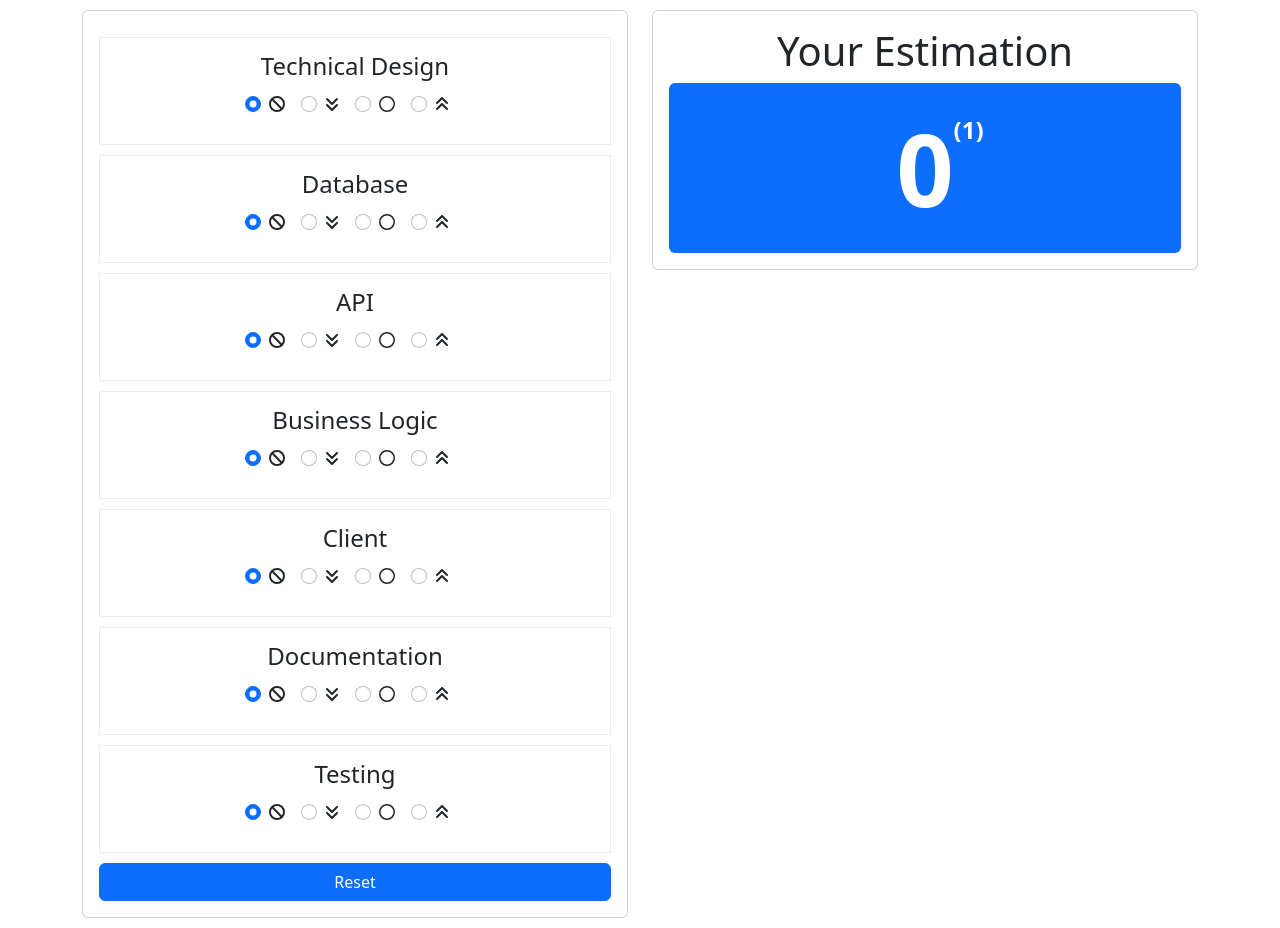
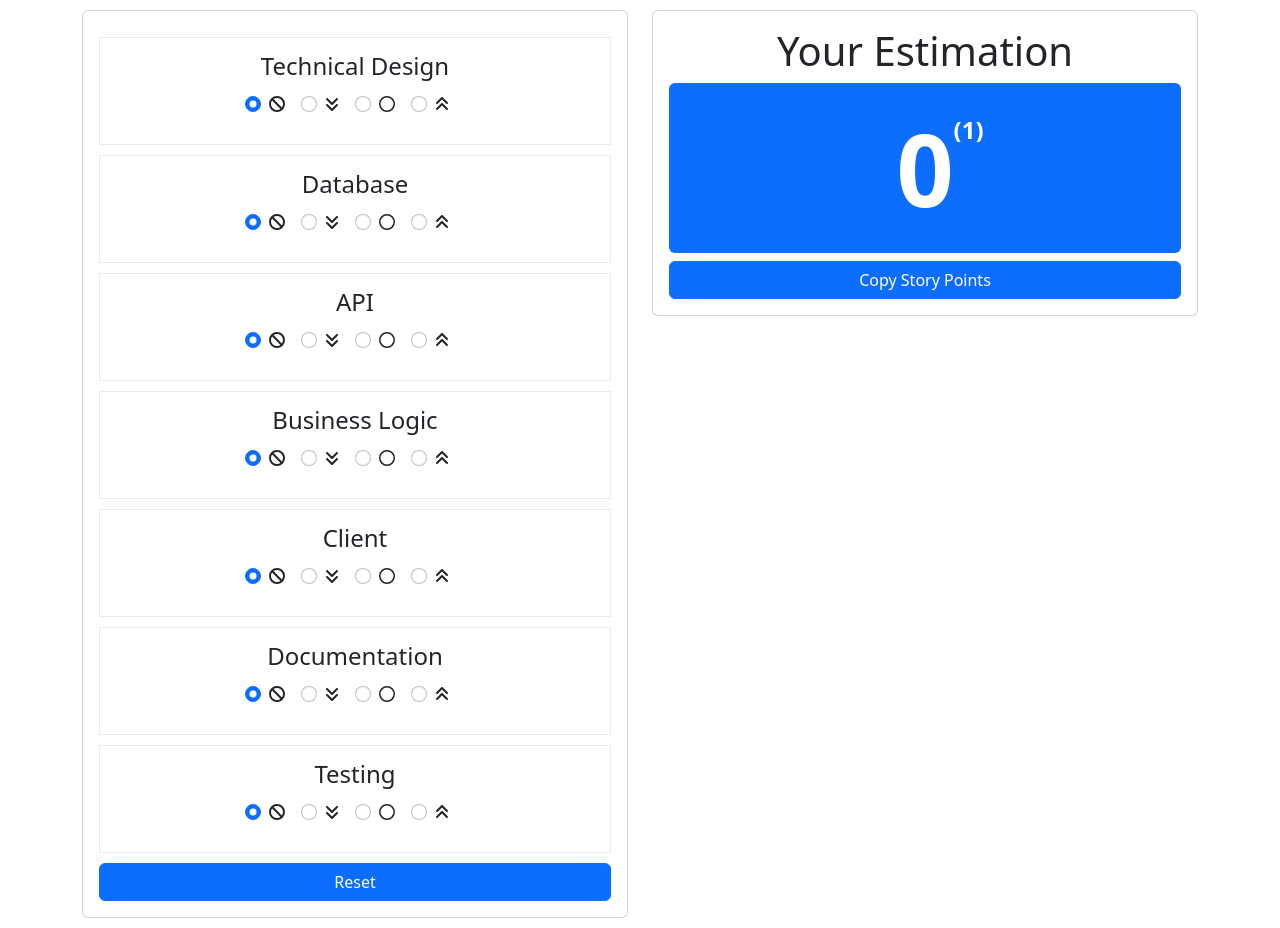
Before and after one commit to kevingvand/Estimator, a React (Create React App) app in the folder estimator/: page / in a window 1280 px wide. Built offline with nearby package versions, Linux system fonts and the light colour scheme.

Commit message:
Added a copy story points button

```diff
--- a/estimator/src/components/Result/Result.js
+++ b/estimator/src/components/Result/Result.js
@@ -1,11 +1,14 @@
 import "./Result.scss"
 import Card from 'react-bootstrap/Card';
-import { useContext } from "react";
+import { useContext, useState } from "react";
 import EstimationContext from "../../contexts/EstimationContext";
 import Badge from 'react-bootstrap/Badge';
+import Button from 'react-bootstrap/Button';
 
 function Result() {
-    const storyPoints = [1, 2, 3, 5, 8, 13, 20, 40, 100]
+
+    const [showCopiedMessage, setShowCopiedMessage] = useState(false);
+    const storyPoints = [1, 2, 3, 5, 8, 13, 20, 40, 100];
 
     const { globalEstimation } = useContext(EstimationContext);
     const estimationTopics = Object.keys(globalEstimation);
@@ -15,6 +18,15 @@ function Result() {
         return (Math.abs(current - totalEstimation) < Math.abs(result - totalEstimation) ? current : result);
     });
 
+    const copyStoryPoints = function () {
+        navigator.clipboard.writeText(closestStoryPoint);
+
+        setShowCopiedMessage(true);
+        setTimeout(() => {
+            setShowCopiedMessage(false);
+        }, 1000);
+    }
+
     return (
         <Card className="result-card">
             <Card.Body>
@@ -22,6 +34,8 @@ function Result() {
                 <Badge className="result">
                     {totalEstimation} {totalEstimation != closestStoryPoint && <span>({closestStoryPoint})</span>}
                 </Badge>
+                <Button className="w-100 mt-2" onClick={copyStoryPoints}>Copy Story Points</Button>
+                {showCopiedMessage && <p className="text-center">Story Points Copied!</p>}
             </Card.Body>
         </Card>
     );
```
